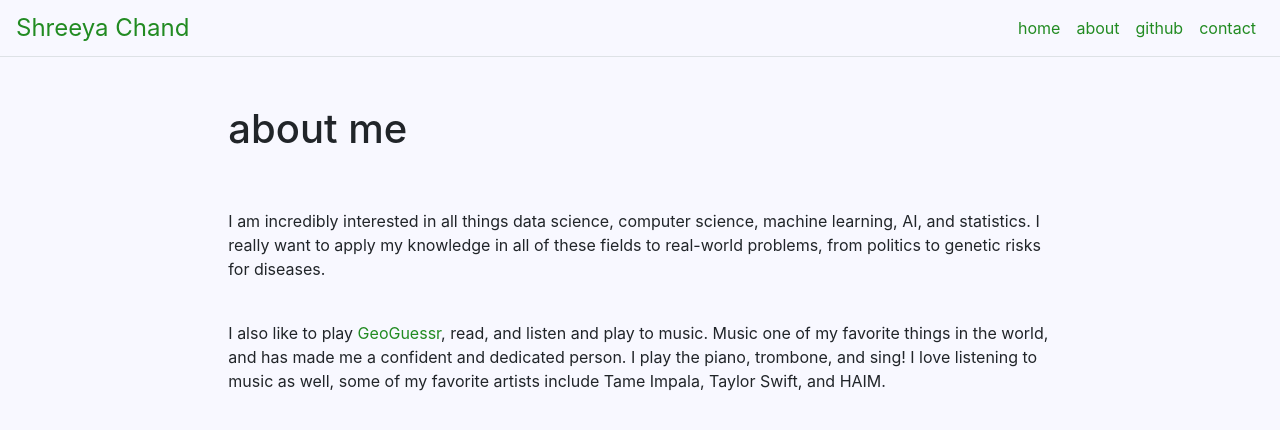
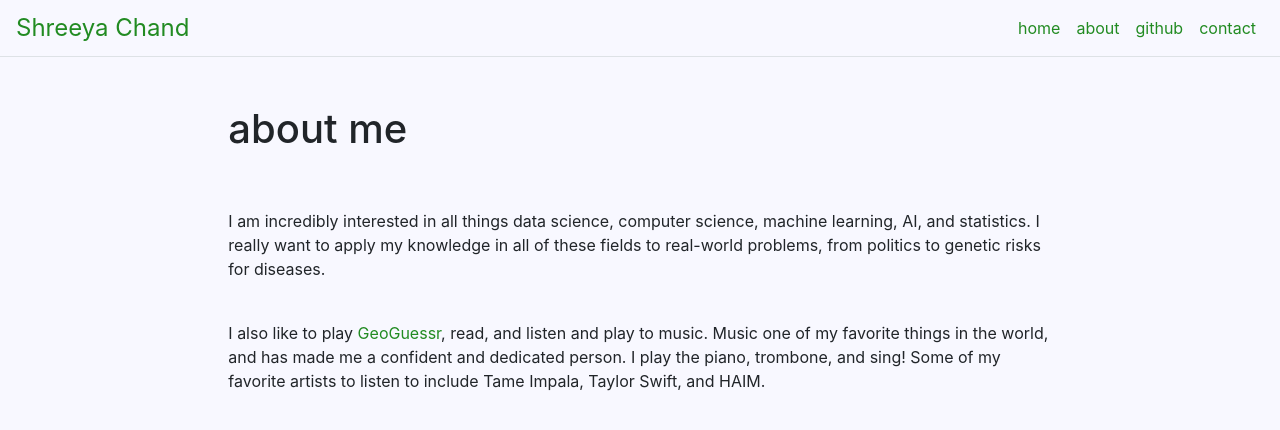
Before and after one commit to shreeyachand/personal-website, a React (Create React App) app: page /about in a window 1280 px wide. Shown: the top 430 px of the page. Built offline with nearby package versions, Linux system fonts and the light colour scheme.

Commit message:
Updated about me section

```diff
--- a/src/App.js
+++ b/src/App.js
@@ -53,7 +53,7 @@ class App extends React.Component {
   }
   makeLinks = (pages) => {
     return pages.map(page => {
-      if (page.type == 'site') {
+      if (page.type === 'site') {
         return <Link class="nav-link" to={page.path}>{page.page}</Link>
       } else {
         return <a class="nav-link" href={page.path}>{page.page}</a>
--- a/src/pages/AboutPage.js
+++ b/src/pages/AboutPage.js
@@ -17,7 +17,7 @@ function AboutPage(props) {
             <br></br>
             <p>
             I also like to play <a href="https://www.geoguessr.com/user/603ab68ef8dabd0001f98f76">GeoGuessr</a>, read, and listen and play to music. Music one of my favorite things in the world, and has made me a confident and dedicated person. I play the piano, trombone, and sing!
-            I love listening to music as well, some of my favorite artists include Tame Impala, Taylor Swift, and HAIM.
+            Some of my favorite artists to listen to include Tame Impala, Taylor Swift, and HAIM.
             </p>
             </Content>
             <Helmet><title>about</title></Helmet>
```
